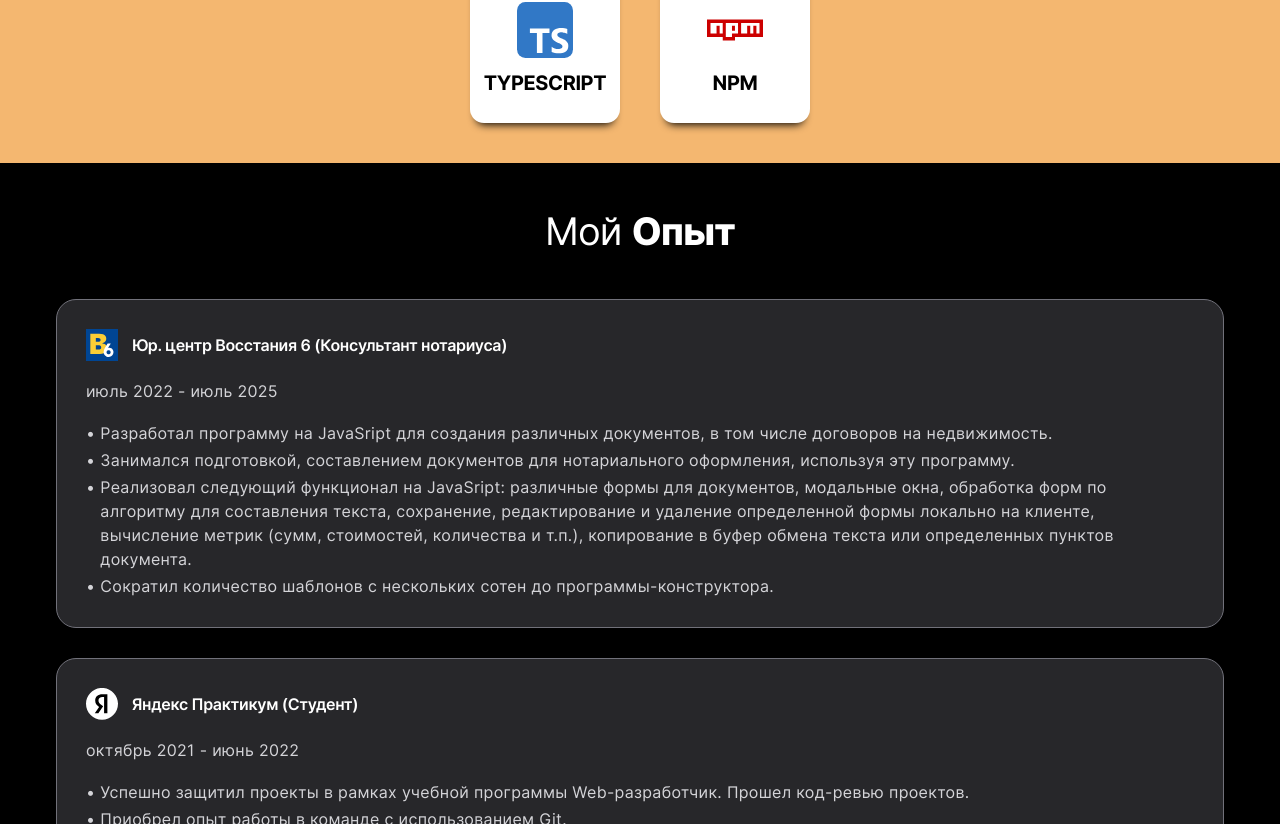
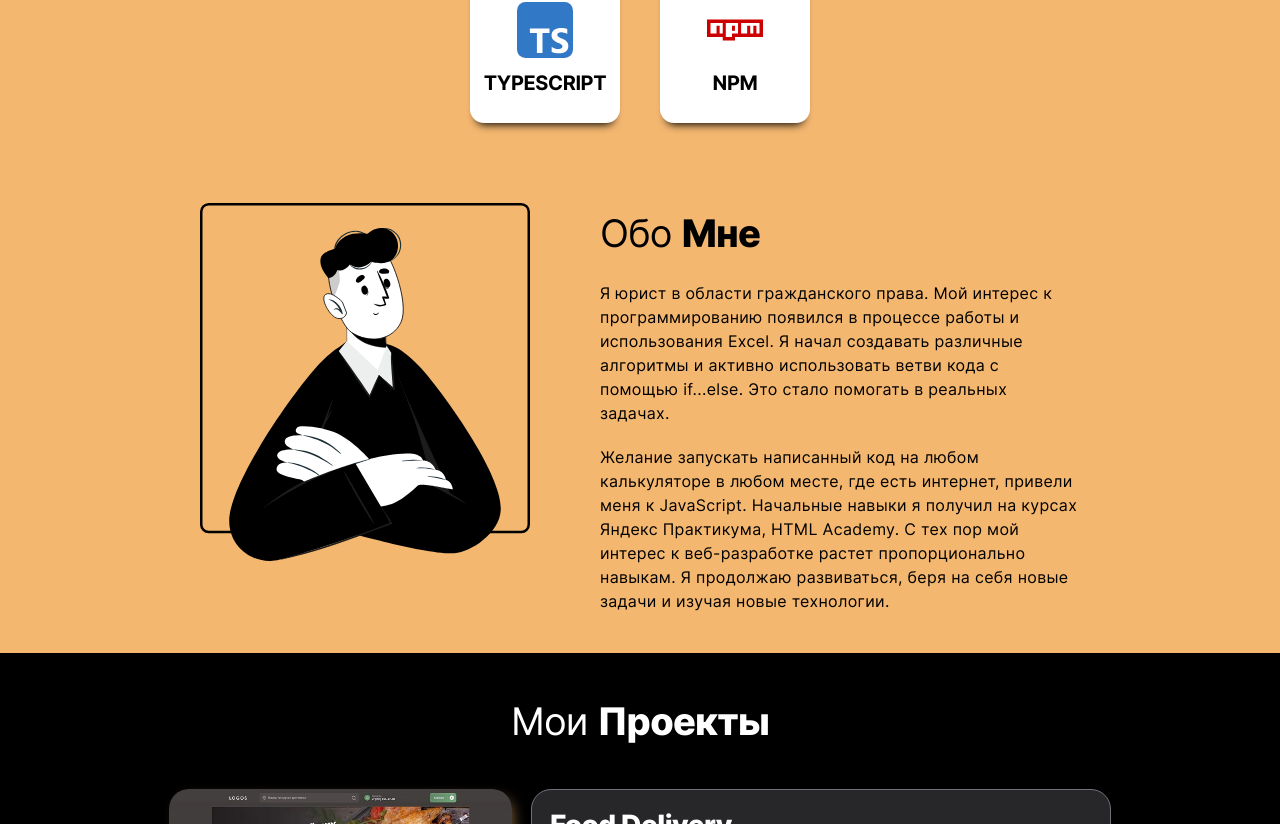
Before and after one commit to oleg-kuzmin/portfolio, a Next.js app: page /portfolio/ in a window 1280 px wide. Shown: the part 1076-1900 px from the top of the page. Built offline with nearby package versions, Linux system fonts and the light colour scheme.

Commit message:
refactor: disable exp

```diff
--- a/src/app/App.tsx
+++ b/src/app/App.tsx
@@ -1,12 +1,11 @@
 import './styles/index.scss';
 import { AboutSelf } from '@/widgets/AboutSelf';
-import { Experience } from '@/widgets/Experience';
 import { Footer } from '@/widgets/Footer';
 import { Header } from '@/widgets/Header';
 import { Hero } from '@/widgets/Hero';
 import { Projects } from '@/widgets/Projects';
 import { Skills } from '@/widgets/Skills';
-import { aboutData, expData, heroText, projectsData, skillsData } from './dataBase';
+import { aboutData, heroText, projectsData, skillsData } from './dataBase';
 
 export function App() {
   return (
@@ -14,7 +13,7 @@ export function App() {
       <Header />
       <Hero text={heroText} />
       <Skills skillsData={skillsData} />
-      <Experience expData={expData} />
+      {/* <Experience expData={expData} /> */}
       <AboutSelf aboutData={aboutData} />
       <Projects projectsData={projectsData} />
       <Footer />
```
